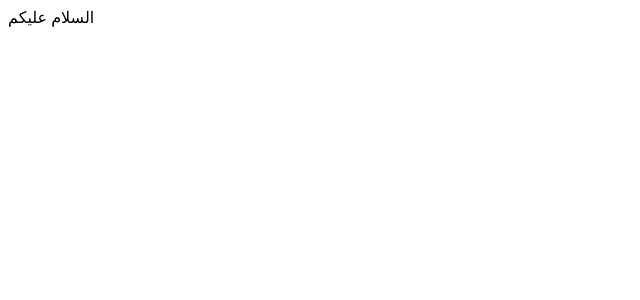
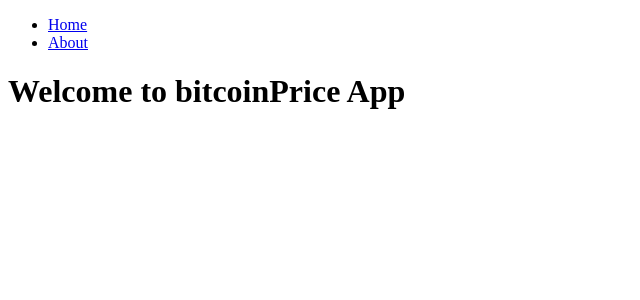
Before and after one commit to larbibaraka/bitcoin_price, a Next.js app: page / in a window 1280 px wide. Shown: the top 300 px of the page, without its empty margins (0-640 px from the left). Built offline with nearby package versions, Linux system fonts and the light colour scheme.

Commit message:
adding the link routint to the app

```diff
--- a/pages/index.js
+++ b/pages/index.js
@@ -1 +1,14 @@
-export default () => (<div>السلام عليكم</div>);
+import Link from 'next/link';
+
+const Index  = () => (
+  <div>
+    <ul>
+        <li><Link href="/"><a>Home</a></Link></li>
+        <li><Link href="/about"><a>About</a></Link></li>
+    </ul>
+    <h1>Welcome to bitcoinPrice App </h1>
+  </div>
+);
+
+
+export default Index;
```
Also changed, not shown: pages/about.js (+13 -0 lines).
